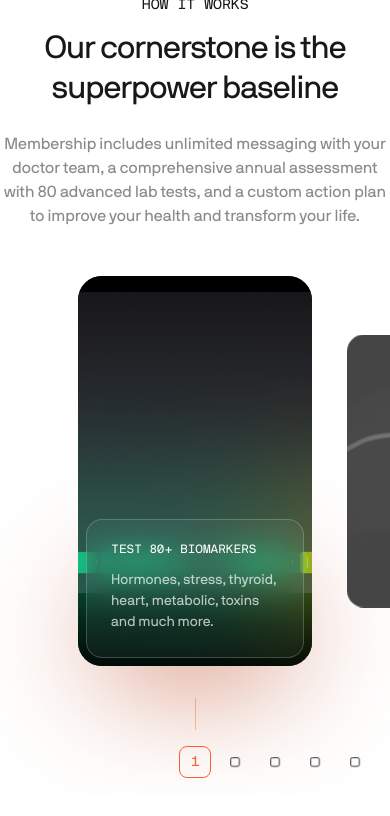
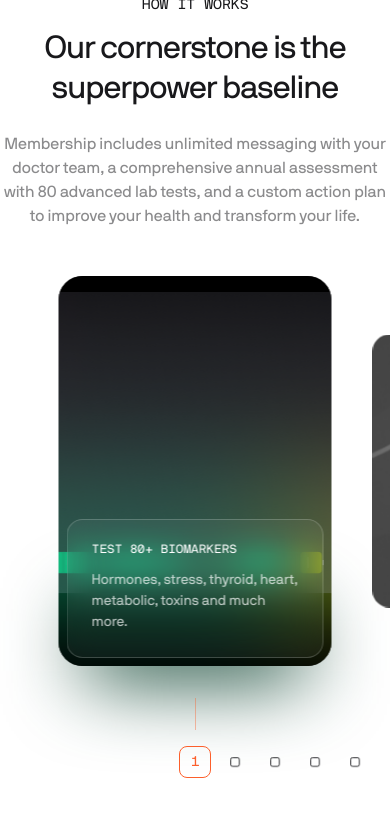
Before and after one commit to daybreak-studio/superpower, a Next.js app: page / in a window 390 px wide. Shown: the top 816 px of the page. Built offline with nearby package versions, Linux system fonts and the light colour scheme.

Commit message:
Add dynamic elevation logic to tracy shadow

```diff
--- a/components/Carousel/Carousel.tsx
+++ b/components/Carousel/Carousel.tsx
@@ -2,6 +2,7 @@ import { useBoundingClientRect } from "@/hooks/useBoundingClientRect";
 import { useScrub } from "@/hooks/useScrub";
 import { useWindowDimension } from "@/hooks/useWindowDimension";
 import {
+  MotionValue,
   clamp,
   motion,
   useMotionValueEvent,
@@ -29,13 +30,27 @@ export type CarouselItemInfo = {
   isCurrent: boolean;
   currentSlide: number;
   isPointerDown: boolean;
+  scrollOffset: MotionValue;
+  dimensions: CarouselItemDimensions;
+};
+
+type CarouselItemDimensions = {
+  x: number;
+  width: number;
+  gap: number;
 };
 
 const CarouselItemContext = createContext<CarouselItemInfo>({
   index: 0,
   isCurrent: false,
   currentSlide: 0,
+  dimensions: {
+    width: 0,
+    x: 0,
+    gap: 0,
+  },
   isPointerDown: false,
+  scrollOffset: new MotionValue(),
 });
 
 /**
@@ -206,6 +221,12 @@ const Carousel = ({ children, controls, onSlideChange = () => {} }: Props) => {
                 isCurrent: currentSlide === index,
                 currentSlide,
                 isPointerDown,
+                scrollOffset: pos,
+                dimensions: {
+                  gap: sizes.gap,
+                  x: sizes.gap * index + sizes.slideWidth * index,
+                  width: sizes.slideWidth,
+                },
               }}
             >
               {slide}
--- a/components/SuperpowerBaselineSection/BaselineCarouselItem.tsx
+++ b/components/SuperpowerBaselineSection/BaselineCarouselItem.tsx
@@ -1,6 +1,6 @@
 import React from "react";
 import Image from "next/image";
-import { motion } from "framer-motion";
+import { motion, useTransform } from "framer-motion";
 import { AnimationConfig } from "../AnimationConfig";
 import { useCarouselItemContext } from "../Carousel/Carousel";
 import { SlideInfo } from "./SuperpowerBaselineSection";
@@ -11,14 +11,35 @@ type Props = {
 };
 
 const BaselineCarouselItem = ({ slide }: Props) => {
-  const { isCurrent, index, isPointerDown } = useCarouselItemContext();
+  const { isCurrent, isPointerDown, scrollOffset, dimensions } =
+    useCarouselItemContext();
 
   const pointerScaleFactor = isPointerDown ? 0.98 : 1;
 
+  const itemBeginPos = dimensions.x;
+  const itemEndPos = dimensions.x + dimensions.width;
+
+  const itemAppearProgress = useTransform(
+    scrollOffset,
+    [-itemBeginPos, -itemEndPos],
+    [0, 1],
+    { clamp: false },
+  );
+
+  const lightOffset = useTransform(
+    itemAppearProgress,
+    [-1, 0, 1],
+    [70, 0, -70],
+  );
+
   return (
-    <TracyShadow color="#B9431C" elevation={isCurrent ? 1 : 0}>
+    <TracyShadow
+      color={slide.color}
+      elevation={isCurrent ? (isPointerDown ? 0.85 : 1) : 0}
+      lightSourceOffset={lightOffset}
+    >
       <motion.div
-        className="relative mb-32 h-[100vw] max-h-[60vh] w-[60vw] overflow-hidden rounded-3xl"
+        className="relative mb-32 h-[100vw] max-h-[50vh] w-[70vw] overflow-hidden rounded-3xl sm:w-[60vw]"
         initial={{
           opacity: 0,
           scale: isCurrent ? 1 : 0.7,
@@ -67,7 +88,7 @@ const BaselineCarouselItem = ({ slide }: Props) => {
               duration: AnimationConfig.VERY_SLOW,
             },
           }}
-          className="bg-blur absolute bottom-0 left-0 right-0 z-10 m-2 rounded-2xl border border-[rgba(255,255,255,.2)] p-6 text-white backdrop-blur-lg"
+          className="absolute bottom-0 left-0 right-0 z-10 m-2 rounded-2xl border border-[rgba(255,255,255,.2)] bg-blur p-6 text-white backdrop-blur-lg"
         >
           <h3 className="font-mono-xs mb-4">{slide.header}</h3>
           <p className="font-sans-sm opacity-70">{slide.description}</p>
--- a/components/SuperpowerBaselineSection/SuperpowerBaselineSection.tsx
+++ b/components/SuperpowerBaselineSection/SuperpowerBaselineSection.tsx
@@ -13,6 +13,7 @@ export type SlideInfo = {
   expandedSrc: string;
   header: string;
   description: string;
+  color: string;
 };
 
 const SLIDES = [
@@ -22,6 +23,7 @@ const SLIDES = [
     header: "Test 80+ Biomarkers",
     description:
       "Hormones, stress, thyroid, heart, metabolic, toxins and much more.",
+    color: "#063D2A",
   },
   {
     previewSrc: "/baseline-section/baseline-2-preview.png",
@@ -29,6 +31,7 @@ const SLIDES = [
     header: "Visualize your results",
     description:
       "Track blood biomarkers, genetics. Microbiome testing, and data from any wearable device.",
+    color: "#B9431C",
   },
   {
     previewSrc: "/baseline-section/baseline-3-preview.png",
@@ -36,6 +39,7 @@ const SLIDES = [
     header: "Longevity Clinician Assessment",
     description:
       "Your data is reviewed by our leading clinicians, drawing out functional insights.",
+    color: "#12495B",
   },
   {
     previewSrc: "/baseline-section/baseline-4-preview.png",
@@ -43,6 +47,7 @@ const SLIDES = [
     header: "Personalized Action PLan",
     description:
       "With the latest in research and science to superpower your health.",
+    color: "#4E1308",
   },
   {
     previewSrc: "/baseline-section/baseline-5-preview.png",
@@ -50,6 +55,7 @@ const SLIDES = [
     header: "Unlimited Concierge SMS",
     description:
       "For everyday questions about diet, supplements, performance, testing, general healthcare and more.",
+    color: "#8D4B32",
   },
 ];
 
--- a/components/TracyShadow.tsx
+++ b/components/TracyShadow.tsx
@@ -1,4 +1,9 @@
-import { motion } from "framer-motion";
+import {
+  MotionValue,
+  motion,
+  useMotionValue,
+  useTransform,
+} from "framer-motion";
 import React from "react";
 import { AnimationConfig } from "./AnimationConfig";
 
@@ -6,18 +11,38 @@ type Props = {
   children: React.ReactNode;
   color: string;
   elevation?: number;
+  lightSourceOffset?: MotionValue;
 };
 
-const TracyShadow = ({ children, color, elevation = 0 }: Props) => {
+const TracyShadow = ({
+  children,
+  color,
+  elevation = 0,
+  lightSourceOffset,
+}: Props) => {
+  const yOffset = 100;
+  const defaultLightSourceOffset = useMotionValue(0);
+
+  const scaleX = useTransform(
+    lightSourceOffset || defaultLightSourceOffset,
+    [-100, 0, 100],
+    [2 * elevation, 1 * elevation, 2 * elevation],
+    { clamp: false },
+  );
+
   return (
     <div className="relative">
       {children}
-      <div className="absolute -bottom-0 flex w-full">
+      <div className="absolute -bottom-3 flex w-full">
         <motion.div
-          className="-z-10 mx-auto h-16 w-[75%] blur-3xl"
-          style={{ backgroundColor: color }}
+          className="-z-10 mx-auto h-16 w-[80%] blur-2xl"
+          style={{
+            backgroundColor: color,
+            x: lightSourceOffset || defaultLightSourceOffset,
+            scaleX,
+          }}
           animate={{
-            y: 100 * (elevation / 1) - 100,
+            y: yOffset * (elevation / 1) - yOffset,
             scale: elevation,
             transition: {
               ease: AnimationConfig.EASING,
```
